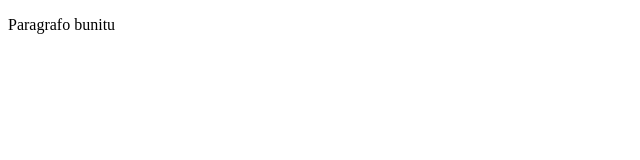
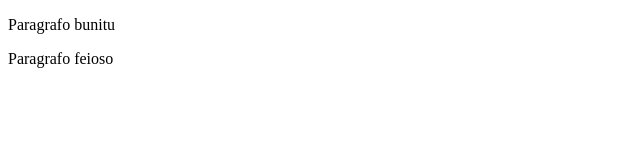
Before and after one commit to theawesomedaniel/repositorio-daniel, a plain HTML site: page index.html in a window 1280 px wide. Shown: the full height of the page, 0-640 px from the left. Drawn offline with Linux system fonts and the light colour scheme.

Commit message:
segunda versao

```diff
--- a/index.html
+++ b/index.html
@@ -6,5 +6,6 @@
 </head>
 <body>
 	<p>Paragrafo bunitu</p>
+	<p>Paragrafo feioso</p>
 </body>
 </html>
```
